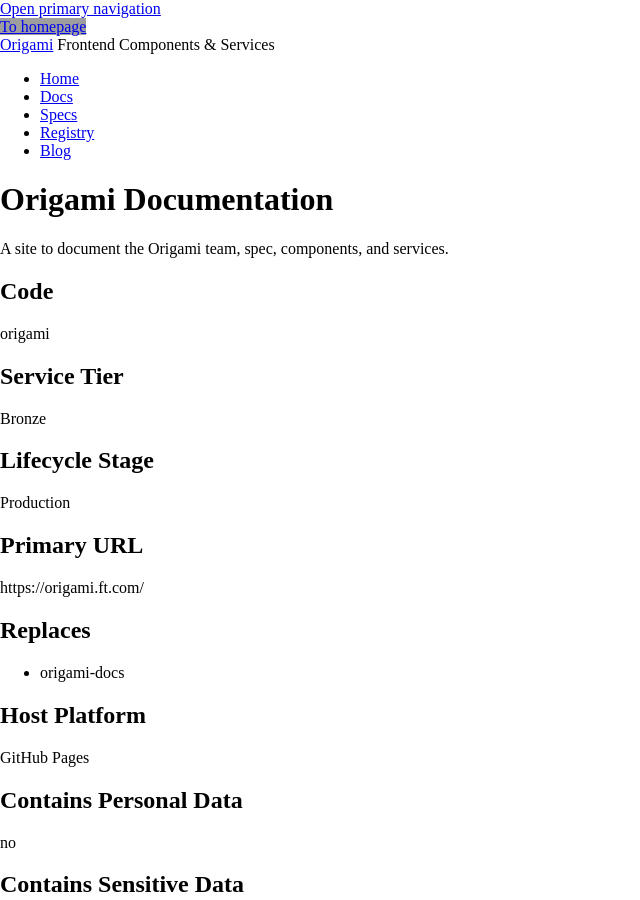
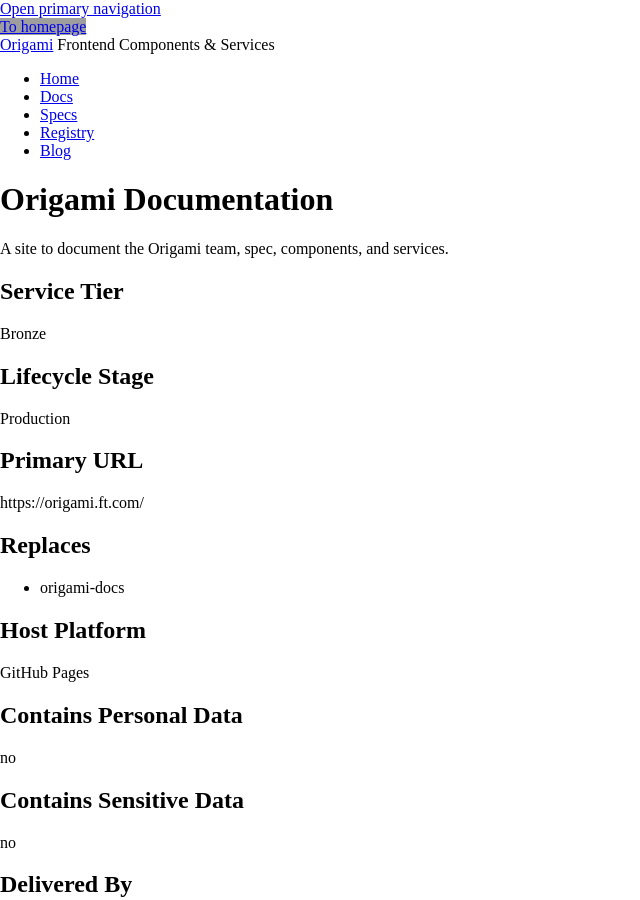
Before and after one commit to Financial-Times/origami-website, a Jekyll site: the page built from RUNBOOK.md, in a window 1280 px wide and 900 px high. Shown: the whole window, without its empty margins (0-640 px from the left). Built offline with Jekyll 4.4.1, drawn with Linux system fonts in a browser that asks for light colours; our own code applies the rules of GitHub Pages for plain Markdown files; a style sheet for code colours, icons or effects is not loaded; grey boxes are pictures that could not be loaded.

Commit message:
remove forbidden code

```diff
--- a/RUNBOOK.md
+++ b/RUNBOOK.md
@@ -1,10 +1,6 @@
 # Origami Documentation
 
 A site to document the Origami team, spec, components, and services.
-
-## Code
-
-origami
 
 ## Service Tier
 
```
